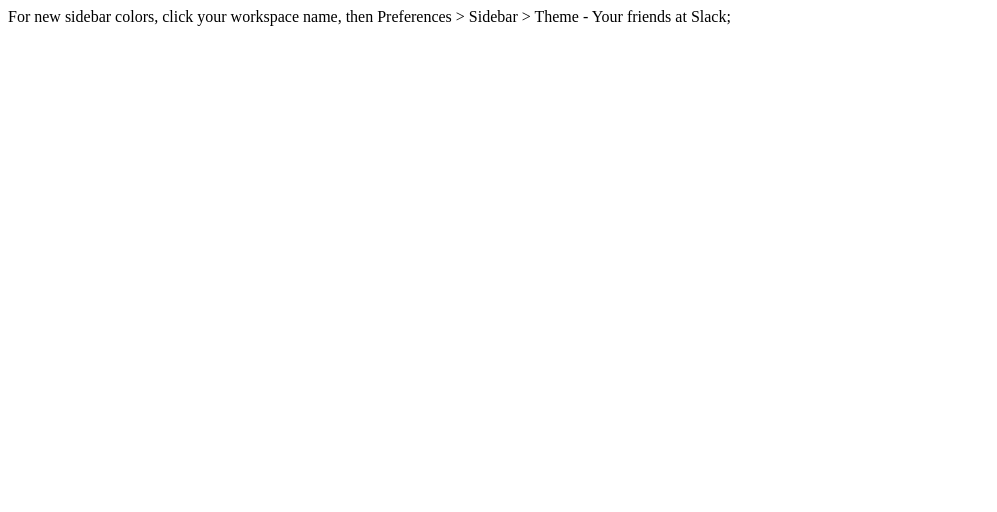
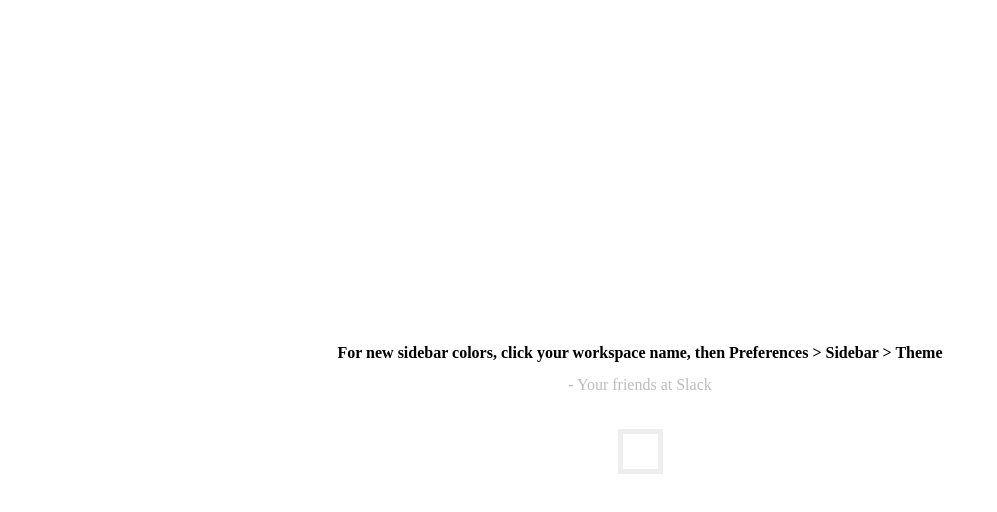
Before and after one commit to MCGitHub15/simple-loading-screen, a plain HTML site: page index.html in a window 1280 px wide. Shown: the whole page, without its empty margins (0-997 px from the left). Drawn offline with Linux system fonts and the light colour scheme.

Commit message:
Style some of the elements like loading author, animation, and text.

```diff
--- a/style.css
+++ b/style.css
@@ -0,0 +1,31 @@
+/* Center text*/
+body {
+    display: flex;
+    justify-content: center;
+    align-items: center;
+    min-height: 100vh;
+}
+
+/* Select the loading class text */
+.loading {
+    max-width: 50%;
+    line-height: 1.4;
+    font-size: 1.2 rem;
+    font-weight: bold;
+    text-align: center;
+}
+
+.loading__author {
+    font-weight: normal;
+    font-size: 0.9 rem;
+    color: rgba(189, 189, 189, 1);
+    margin: 0.6rem 0 2rem 0;
+    display: block;
+}
+
+.loading__anim {
+    width: 35px;
+    height: 35px;
+    display: inline-block;
+    border: 5px solid rgba(189,189,189 ,0.25);
+}
```
Also changed, not shown: index.html (+1 -1 lines).
